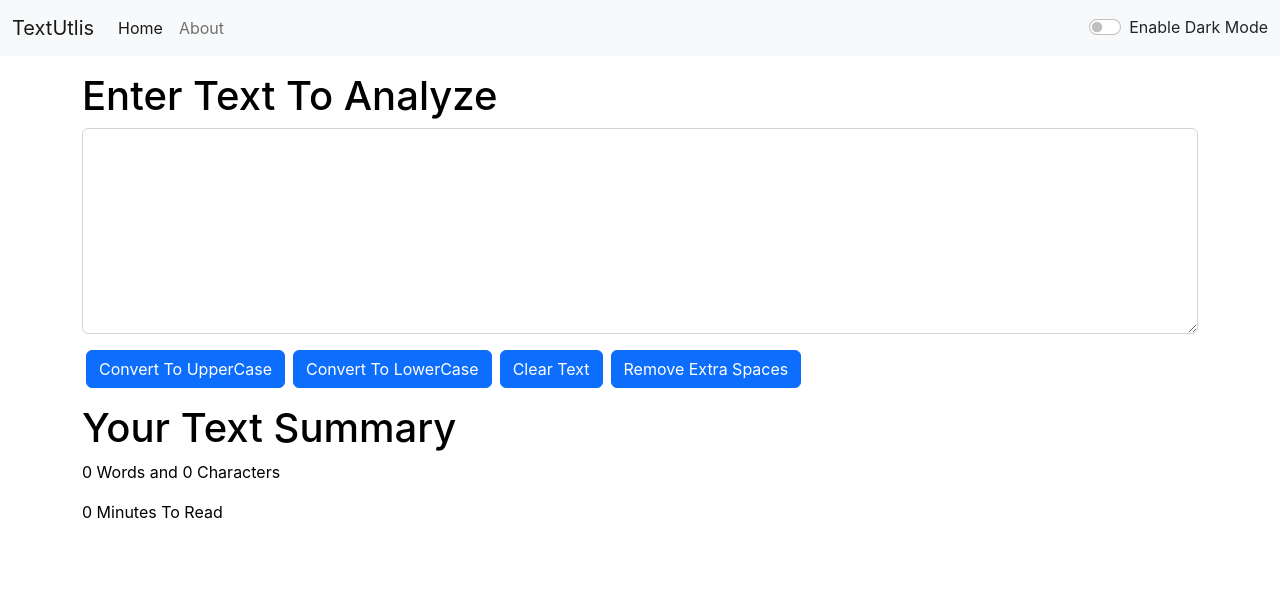
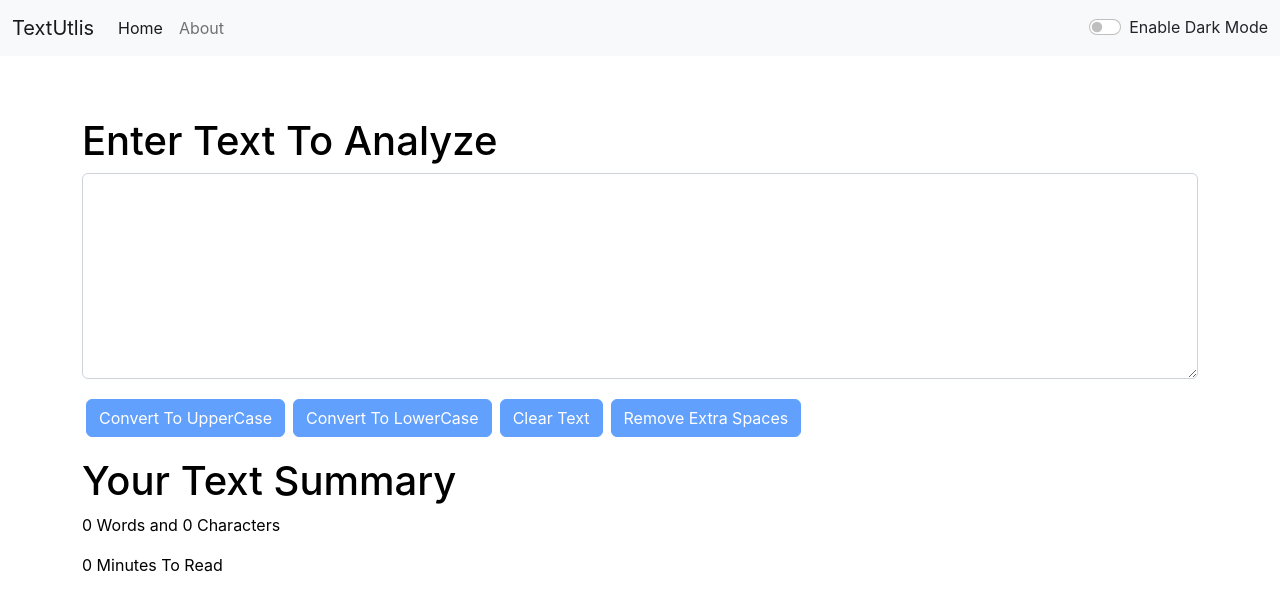
Before and after one commit to romanfarooq/TextUtils-React-Js, a React (Create React App) app: page / in a window 1280 px wide. Shown: the top 610 px of the page. Built offline with nearby package versions, Linux system fonts and the light colour scheme.

Commit message:
Fourth commit TextUtils

```diff
--- a/src/App.js
+++ b/src/App.js
@@ -23,7 +23,7 @@ function App() {
   const toggleStyle = () => {
     if (mode === "light") {
       setMode("dark");
-      document.body.style.background = "grey";
+      document.body.style.background = "#16466e";
       showAlert("Dark Mode has been Enabled", "success");
     }
     else {
--- a/src/components/Altert.js
+++ b/src/components/Altert.js
@@ -8,8 +8,10 @@ function Altert(props) {
     }
 
     return (
-        props.alert && <div className={`alert alert-${props.alert.type} alert-dismissible fade show`} role="alert">
-            <strong>{capitilize(props.alert.type)}: </strong>{props.alert.msg}
+        <div style={{height: "45px"}}>
+            {props.alert && <div className={`alert alert-${props.alert.type} alert-dismissible fade show`} role="alert">
+                <strong>{capitilize(props.alert.type)}: </strong>{props.alert.msg}
+            </div>}
         </div>
     );
 }
--- a/src/components/TextForm.js
+++ b/src/components/TextForm.js
@@ -29,38 +29,23 @@ function TextForm(props) {
         setText(event.target.value);
     }
 
-    const wordCount = (text) => {
-        let count = text.trim().split(/\s+/).length;
-        if (count === 1) {
-            if (/[a-zA-Z]/.test(text)) {
-                return 1;
-            }
-            else {
-                return 0;
-            }
-        }
-        else {
-            return count;
-        }
-    }
-
     return (
         <>
             <div className="container my-3">
                 <h1 style={{ color: props.mode === "dark" ? "white" : "black" }}>{props.heading}</h1>
                 <div className="mb-3">
                     <textarea className="form-control" value={text} onChange={handleOnChange} id="myBox" rows="8"
-                        style={{ color: props.mode === "dark" ? "white" : "black", backgroundColor: props.mode === "dark" ? "grey" : "white" }}></textarea>
+                        style={{ color: props.mode === "dark" ? "white" : "#042743", backgroundColor: props.mode === "dark" ? "#16466e" : "white" }}></textarea>
                 </div>
-                <button className="btn btn-primary mx-1" onClick={handleUpClick}>Convert To UpperCase</button>
-                <button className="btn btn-primary mx-1" onClick={handleLowerClick}>Convert To LowerCase</button>
-                <button className="btn btn-primary mx-1" onClick={handleClsClick}>Clear Text</button>
-                <button className="btn btn-primary mx-1" onClick={handleExtraClick}>Remove Extra Spaces</button>
+                <button disabled={text.length===0} className="btn btn-primary mx-1 my-1" onClick={handleUpClick}>Convert To UpperCase</button>
+                <button disabled={text.length===0} className="btn btn-primary mx-1 my-1" onClick={handleLowerClick}>Convert To LowerCase</button>
+                <button disabled={text.length===0} className="btn btn-primary mx-1 my-1" onClick={handleClsClick}>Clear Text</button>
+                <button disabled={text.length===0} className="btn btn-primary mx-1 my-1" onClick={handleExtraClick}>Remove Extra Spaces</button>
             </div>
             <div className="container my-2" style={{ color: props.mode === "dark" ? "white" : "black" }}>
                 <h1>Your Text Summary</h1>
-                <p>{wordCount(text)} Words and {text.length} Characters</p>
-                <p>{0.008 * wordCount(text)} Minutes To Read</p>
+                <p>{text.split(" ").filter((element)=>{return element.length!==0}).length} Words and {text.length} Characters</p>
+                <p>{0.008 * text.split(" ").filter((element)=>{return element.length!==0}).length} Minutes To Read</p>
             </div>
         </>
     );
```
